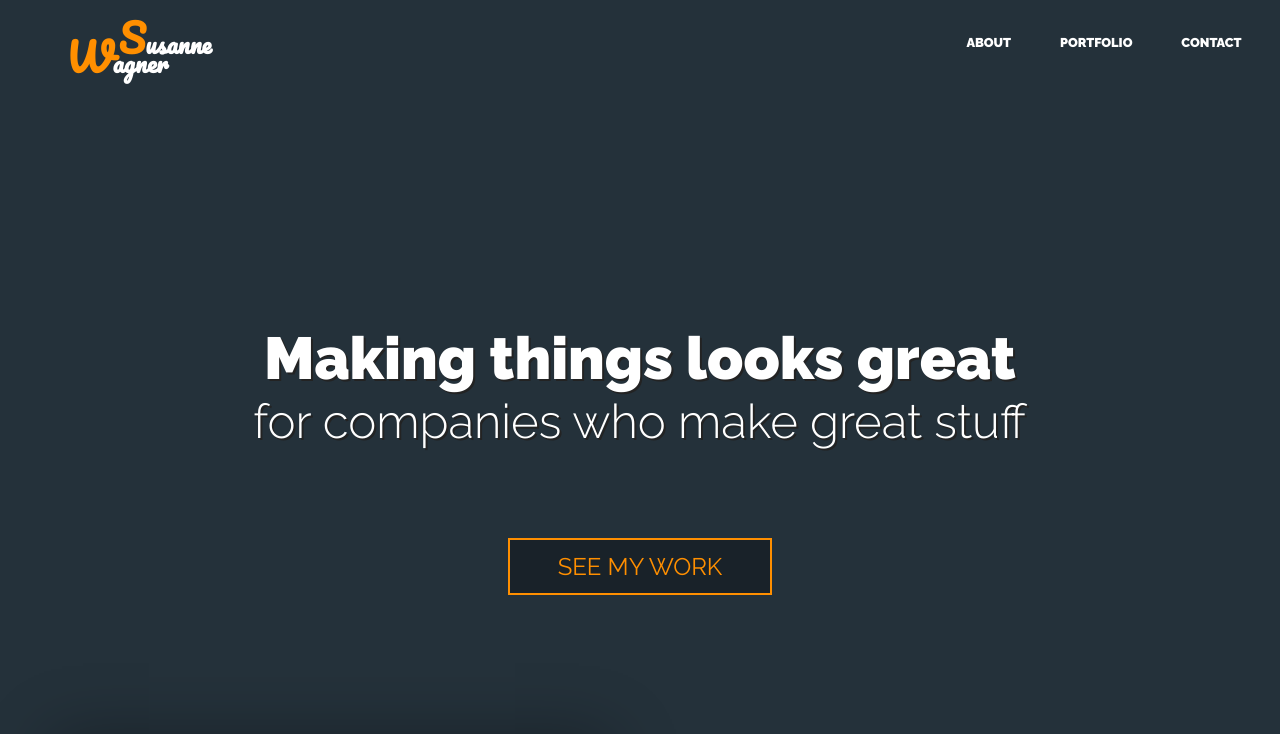
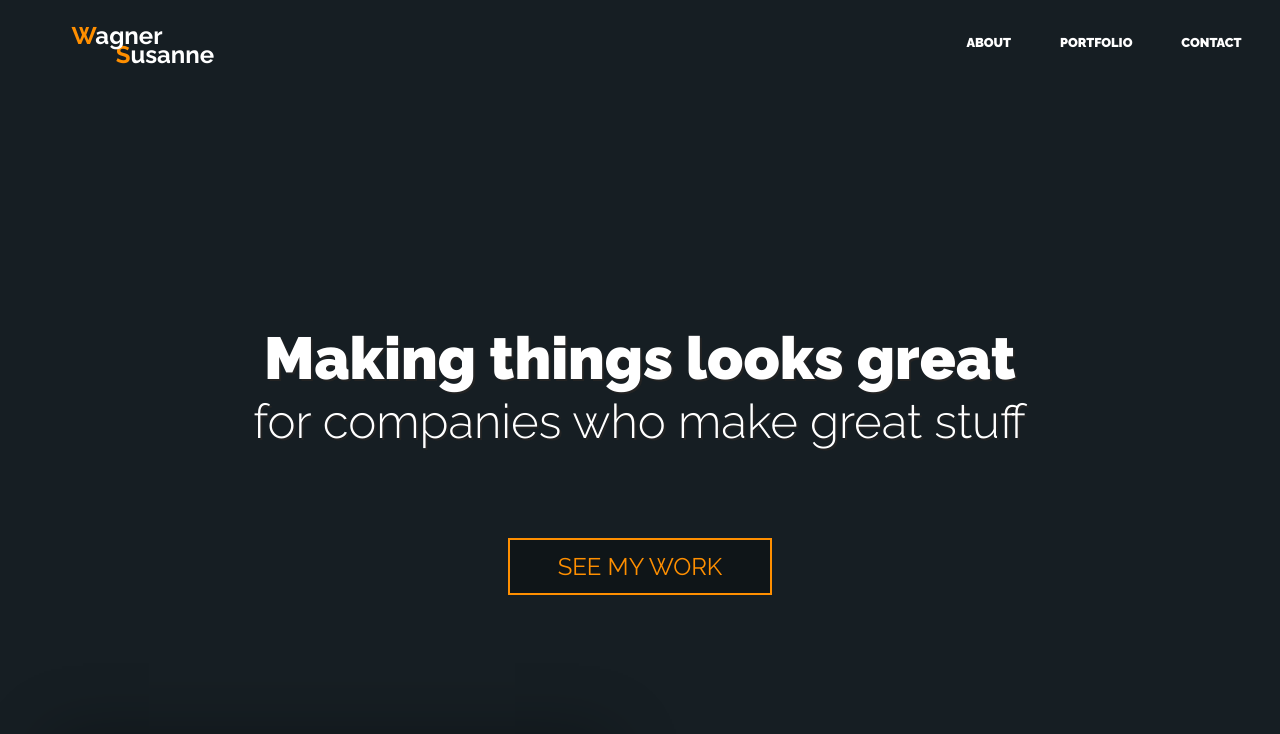
Before and after one commit to SuWagner/Website_2018, a plain HTML site: page index.html in a window 1280 px wide. Shown: the top 734 px of the page. Drawn offline with Linux system fonts and the light colour scheme.

Commit message:
updated Logoarrangement

```diff
--- a/css/styles.css
+++ b/css/styles.css
@@ -7,11 +7,9 @@
 .logo{
     width: 250px;
     margin: 0 auto;
-    font-family: 'Pacifico', cursive;
     color: white;
     display:block;
-    margin-left: auto;
-    margin-top: -0.5em;
+    margin: 1em auto 1em;
 }
 
 
@@ -77,7 +75,6 @@ p{
 }
 
 .first-letter{
-    font-size: 1.6em;
     color: #FF8F00;
 }
 
@@ -254,7 +251,7 @@ nav a:focus{
 ****************/
 
 .home-hero{
-    background: #24313A;
+    background: #161E23;
     /*background-image: url("../img/background.jpg");*/
     background-repeat: no-repeat;
     background-size: cover;
```
